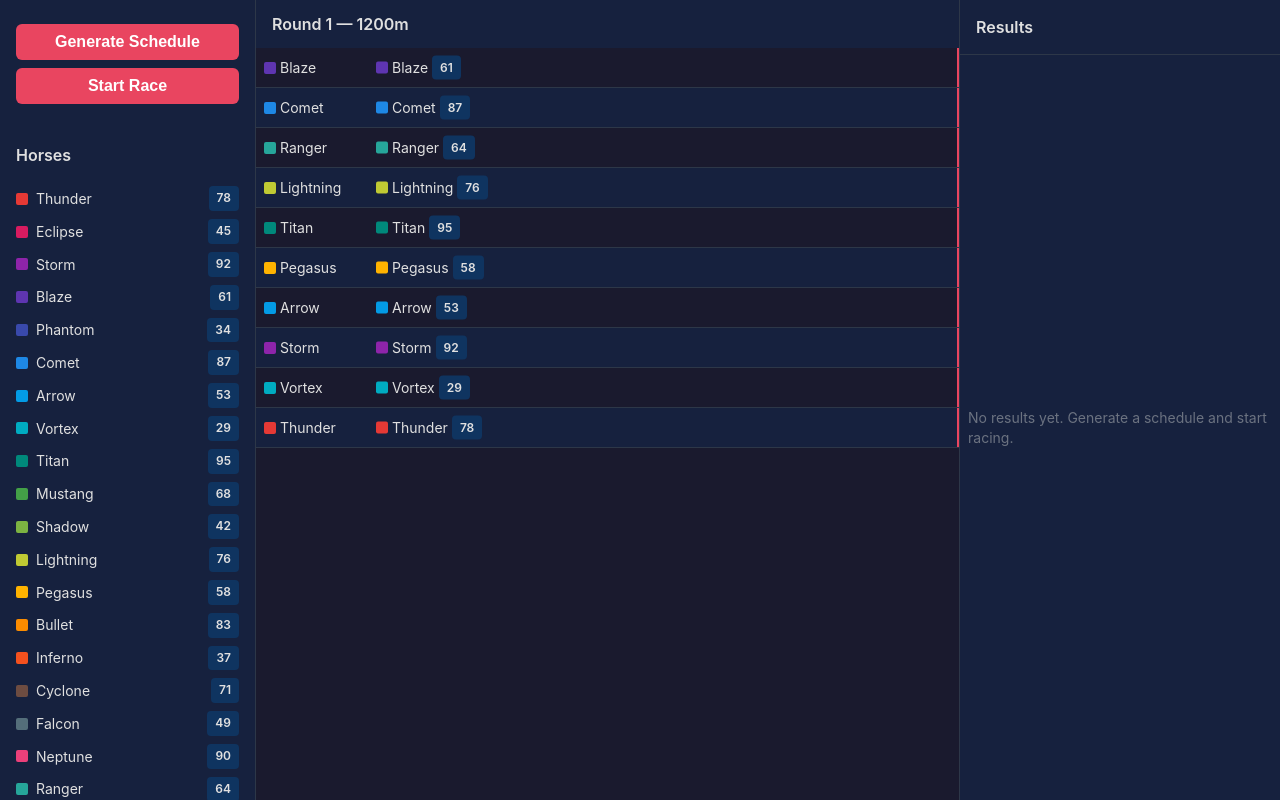
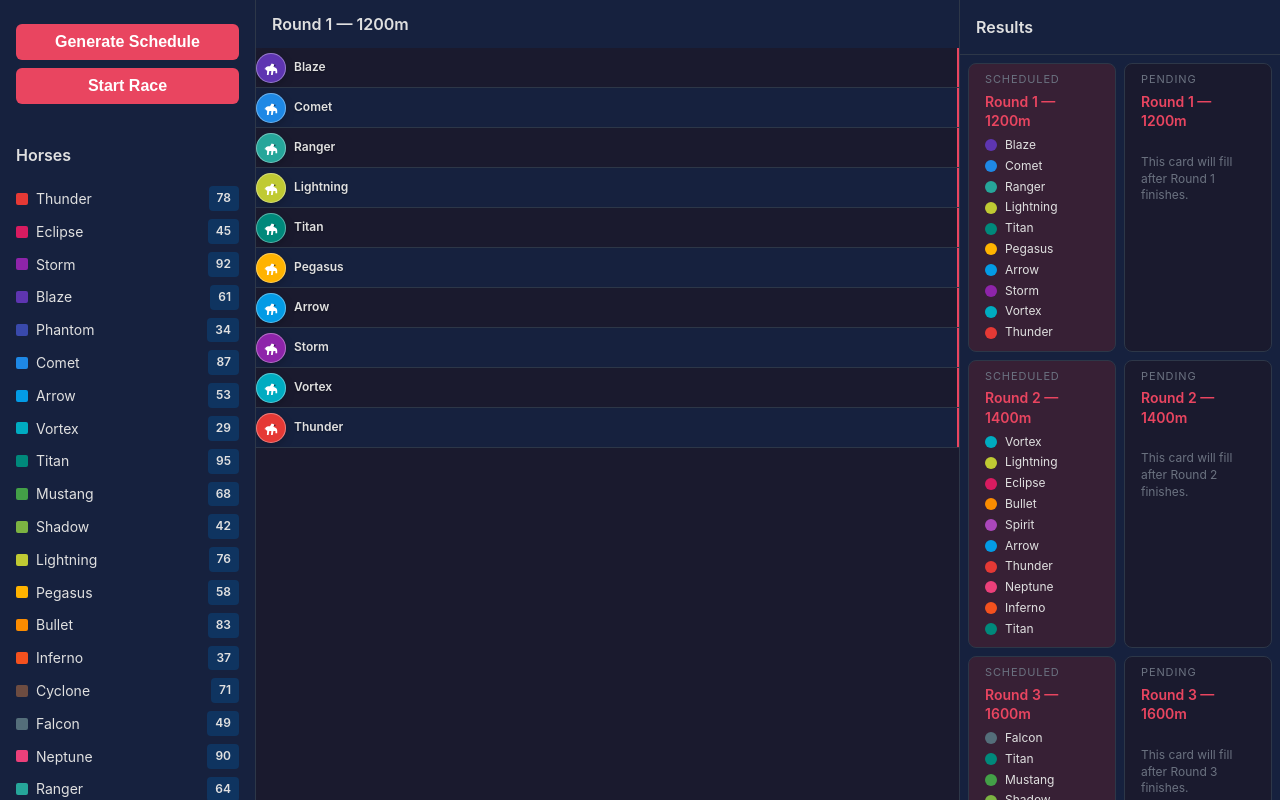
Before and after one commit to ikolass/horse-racing-game, a Vue app: page / in a window 1280 px wide. Both pictures are taken after a click on the button "Generate Schedule". Built offline with nearby package versions, Linux system fonts and the light colour scheme.

Commit message:
Refine race flow and results UI

```diff
--- a/src/components/GameControls.vue
+++ b/src/components/GameControls.vue
@@ -25,15 +25,17 @@ import { computed } from 'vue'
 
 const store = useStore()
 const gamePhase = computed(() => store.getters['race/gamePhase'])
+const countdown = computed(() => store.getters['race/countdown'])
 
 const generateDisabled = computed(() =>
-  gamePhase.value === 'RACING' || gamePhase.value === 'ROUND_COMPLETE'
+  gamePhase.value === 'RACING' || gamePhase.value === 'ROUND_COMPLETE' || countdown.value > 0
 )
 const startDisabled = computed(() =>
-  gamePhase.value === 'IDLE' || gamePhase.value === 'RACING' || gamePhase.value === 'ROUND_COMPLETE' || gamePhase.value === 'DONE'
+  gamePhase.value === 'IDLE' || gamePhase.value === 'RACING' || gamePhase.value === 'ROUND_COMPLETE' || gamePhase.value === 'DONE' || countdown.value > 0
 )
 
 function handleGenerate() {
+  store.dispatch('race/resetRace')
   store.dispatch('schedule/generateSchedule')
   store.dispatch('race/transitionTo', 'SCHEDULED')
   store.dispatch('results/clearResults')
--- a/src/components/RaceTrack.vue
+++ b/src/components/RaceTrack.vue
@@ -3,37 +3,35 @@ import { computed } from 'vue'
 import { useStore } from 'vuex'
 
 const store = useStore()
+const MARKER_SIZE = 30
+const FINISH_LINE_WIDTH = 2
 
-const gamePhase = computed(() => store.getters['race/gamePhase'])
 const currentRound = computed(() => store.getters['race/currentRound'])
+const countdown = computed(() => store.getters['race/countdown'])
 const positions = computed(() => store.state.race.positions)
 const allHorses = computed(() => store.getters['horses/allHorses'])
 
-// The round to display: current round if set, otherwise round 1 (for SCHEDULED state)
 const visibleRound = computed(() => {
   const roundNum = currentRound.value || 1
   return store.getters['schedule/roundByNumber'](roundNum) ?? null
 })
 
-// Map horse indices to full horse objects with their index attached
 const racingHorses = computed(() => {
   if (!visibleRound.value) return []
-  return visibleRound.value.horseIndices.map(idx => ({
+  return visibleRound.value.horseIndices.map((idx) => ({
     idx,
     ...allHorses.value[idx],
   }))
 })
 
-// Returns marker style: at finish line (right-anchored) or in-track (left-anchored)
 function markerStyle(horseIdx) {
   const pos = positions.value[horseIdx] ?? 0
-  if (pos >= 1.0) {
-    return { right: '4px', left: 'auto' }
+  const normalized = Math.min(Math.max(pos, 0), 1)
+  return {
+    left: `calc(${normalized * 100}% - ${normalized * MARKER_SIZE}px - ${normalized * FINISH_LINE_WIDTH}px)`,
   }
-  return { left: (pos * 100) + '%' }
 }
 
-// Whether a schedule exists (controls empty state vs track display)
 const hasSchedule = computed(() => !!visibleRound.value)
 </script>
 
@@ -44,6 +42,9 @@ const hasSchedule = computed(() => !!visibleRound.value)
         Round {{ visibleRound.roundNumber }} &#8212; {{ visibleRound.distance }}m
       </div>
       <div class="track-container">
+        <div v-if="countdown > 0" class="countdown-overlay" data-testid="round-countdown">
+          <span class="countdown-value">{{ countdown }}</span>
+        </div>
         <div
           v-for="(horse, i) in racingHorses"
           :key="horse.idx"
@@ -51,10 +52,6 @@ const hasSchedule = computed(() => !!visibleRound.value)
           :class="i % 2 === 0 ? 'lane-odd' : 'lane-even'"
           :data-testid="`lane-${horse.idx}`"
         >
-          <div class="lane-label">
-            <span class="swatch" :style="{ backgroundColor: horse.color }"></span>
-            <span class="lane-name">{{ horse.name }}</span>
-          </div>
           <div class="track-area">
             <div class="finish-line" data-testid="finish-line"></div>
             <div
@@ -62,9 +59,20 @@ const hasSchedule = computed(() => !!visibleRound.value)
               :data-testid="`marker-${horse.idx}`"
               :style="markerStyle(horse.idx)"
             >
-              <span class="marker-swatch" :style="{ backgroundColor: horse.color }"></span>
+              <span
+                class="marker-icon"
+                :style="{ backgroundColor: horse.color }"
+                aria-hidden="true"
+              >
+                <svg viewBox="0 0 64 64" class="marker-icon-svg" focusable="false">
+                  <path
+                    d="M14 38c0-6 5-11 11-11h4l5-8 8 3-3 6 6 3c3 1 5 5 5 8v8h-5v-6h-6l-2 11h-5l1-11h-6l-2 11h-5l1-12c-4-1-7-5-7-10Z"
+                    fill="currentColor"
+                  />
+                  <circle cx="43" cy="24" r="2" fill="var(--color-bg-dominant)" />
+                </svg>
+              </span>
               <span class="marker-name">{{ horse.name }}</span>
-              <span class="marker-badge">{{ horse.condition }}</span>
             </div>
           </div>
         </div>
@@ -103,6 +111,7 @@ const hasSchedule = computed(() => !!visibleRound.value)
   display: flex;
   flex-direction: column;
   height: 400px;
+  position: relative;
 }
 
 .lane {
@@ -118,32 +127,6 @@ const hasSchedule = computed(() => !!visibleRound.value)
 
 .lane-even {
   background: var(--color-bg-secondary);
-}
-
-.lane-label {
-  width: 120px;
-  flex-shrink: 0;
-  display: flex;
-  align-items: center;
-  gap: var(--space-xs);
-  padding: 0 var(--space-sm);
-  overflow: hidden;
-}
-
-.swatch {
-  width: 12px;
-  height: 12px;
-  border-radius: 2px;
-  flex-shrink: 0;
-}
-
-.lane-name {
-  font-size: var(--font-body);
-  font-weight: var(--font-weight-regular);
-  color: var(--color-text-primary);
-  overflow: hidden;
-  text-overflow: ellipsis;
-  white-space: nowrap;
 }
 
 .track-area {
@@ -166,32 +149,61 @@ const hasSchedule = computed(() => !!visibleRound.value)
   top: 50%;
   transform: translateY(-50%);
   transition: left 45ms linear;
+  z-index: 1;
   display: flex;
   align-items: center;
-  gap: var(--space-xs);
-  white-space: nowrap;
+  gap: 8px;
 }
 
-.marker-swatch {
-  width: 12px;
-  height: 12px;
-  border-radius: 2px;
-  flex-shrink: 0;
+.marker-icon {
+  width: 30px;
+  height: 30px;
+  border-radius: 999px;
+  display: flex;
+  align-items: center;
+  justify-content: center;
+  color: #ffffff;
+  box-shadow: inset 0 0 0 1px rgba(255, 255, 255, 0.35);
+  filter: drop-shadow(0 3px 4px rgba(0, 0, 0, 0.2));
+}
+
+.marker-icon-svg {
+  width: 22px;
+  height: 22px;
 }
 
 .marker-name {
-  font-size: var(--font-body);
-  font-weight: var(--font-weight-regular);
-  color: var(--color-text-primary);
-}
-
-.marker-badge {
   font-size: var(--font-label);
   font-weight: var(--font-weight-semibold);
   color: var(--color-text-primary);
-  background: var(--color-badge-bg);
-  padding: var(--space-xs) var(--space-sm);
-  border-radius: 4px;
+  white-space: nowrap;
+  text-shadow: 0 1px 2px rgba(0, 0, 0, 0.35);
+}
+
+.countdown-overlay {
+  position: absolute;
+  inset: 0;
+  z-index: 4;
+  display: flex;
+  align-items: center;
+  justify-content: center;
+  background: rgba(8, 12, 20, 0.28);
+  pointer-events: none;
+}
+
+.countdown-value {
+  min-width: 88px;
+  min-height: 88px;
+  display: inline-flex;
+  align-items: center;
+  justify-content: center;
+  border-radius: 999px;
+  background: rgba(11, 18, 32, 0.82);
+  color: #ffffff;
+  font-size: 44px;
+  font-weight: 800;
+  line-height: 1;
+  box-shadow: 0 18px 40px rgba(0, 0, 0, 0.25);
 }
 
 .empty-state {
--- a/src/components/ResultsPanel.vue
+++ b/src/components/ResultsPanel.vue
@@ -1,46 +1,114 @@
 <script setup>
-import { computed, watch, nextTick, ref } from 'vue'
+import { computed } from 'vue'
 import { useStore } from 'vuex'
 
 const store = useStore()
 const allResults = computed(() => store.getters['results/allResults'])
+const allRounds = computed(() => store.getters['schedule/allRounds'])
 const allHorses = computed(() => store.getters['horses/allHorses'])
-const scrollContainer = ref(null)
+const currentRound = computed(() => store.getters['race/currentRound'])
+const gamePhase = computed(() => store.getters['race/gamePhase'])
+const roundFinishTimes = computed(() => store.state.race.roundFinishTimes)
 
-watch(
-  () => allResults.value.length,
-  async () => {
-    await nextTick()
-    if (scrollContainer.value) {
-      scrollContainer.value.scrollTop = scrollContainer.value.scrollHeight
+const resultsByRound = computed(() => {
+  return allResults.value.reduce((map, result) => {
+    map[result.roundNumber] = result
+    return map
+  }, {})
+})
+
+function formatElapsed(ms) {
+  return `${(ms / 1000).toFixed(2)} sn`
 }
+
+function horseElapsed(result, horseIdx) {
+  return formatElapsed(result.finishTimes?.[horseIdx] ?? 0)
 }
-)
+
+const liveResultsByRound = computed(() => {
+  const roundNumber = currentRound.value
+  if (!roundNumber || gamePhase.value === 'SCHEDULED' || gamePhase.value === 'IDLE') {
+    return {}
+  }
+
+  const round = allRounds.value.find((entry) => entry.roundNumber === roundNumber)
+  if (!round) return {}
+
+  const finishOrder = [...round.horseIndices]
+    .filter((horseIdx) => roundFinishTimes.value[horseIdx] !== undefined)
+    .sort((a, b) => roundFinishTimes.value[a] - roundFinishTimes.value[b])
+
+  if (finishOrder.length === 0) return {}
+
+  return {
+    [roundNumber]: {
+      roundNumber,
+      distance: round.distance,
+      finishOrder,
+      finishTimes: roundFinishTimes.value,
+      elapsedMs: Math.max(...Object.values(roundFinishTimes.value)),
+      live: true,
+    },
+  }
+})
+
+function displayResult(roundNumber) {
+  return resultsByRound.value[roundNumber] ?? liveResultsByRound.value[roundNumber] ?? null
+}
 </script>
 
 <template>
   <div class="results-panel" data-testid="results-panel">
     <div class="panel-header">Results</div>
 
-    <div class="results-scroll" ref="scrollContainer">
-      <div v-if="allResults.length === 0" class="empty-state">
-        No results yet. Generate a schedule and start racing.
+    <div class="results-scroll">
+      <div v-if="allRounds.length === 0" class="empty-state">
+        No schedule yet. Generate a schedule to preview each round.
       </div>
 
+      <div v-else class="rounds-list">
         <div
-        v-for="result in allResults"
-        :key="result.roundNumber"
-        class="result-card"
-        :data-testid="`result-round-${result.roundNumber}`"
+          v-for="round in allRounds"
+          :key="round.roundNumber"
+          class="round-row"
+          :data-testid="`round-row-${round.roundNumber}`"
         >
-        <div class="result-heading">
-          Round {{ result.roundNumber }} &#8212; {{ result.distance }}m
+          <section class="info-card schedule-card" :data-testid="`schedule-round-${round.roundNumber}`">
+            <div class="card-label">Scheduled</div>
+            <div class="card-heading">
+              Round {{ round.roundNumber }} &#8212; {{ round.distance }}m
             </div>
-        <ol class="finish-list">
+            <ol class="horse-list">
               <li
-            v-for="(horseIdx, place) in result.finishOrder"
+                v-for="horseIdx in round.horseIndices"
                 :key="horseIdx"
-            class="finish-item"
+                class="horse-row"
+              >
+                <span
+                  class="swatch"
+                  :style="{ backgroundColor: allHorses[horseIdx].color }"
+                ></span>
+                <span class="horse-name">{{ allHorses[horseIdx].name }}</span>
+              </li>
+            </ol>
+          </section>
+
+          <section class="info-card result-card" :data-testid="`result-round-${round.roundNumber}`">
+            <template v-if="displayResult(round.roundNumber)">
+              <div class="card-label">{{ displayResult(round.roundNumber).live ? 'Live' : 'Finished' }}</div>
+              <div class="card-header-row">
+                <div class="card-heading">
+                  Round {{ round.roundNumber }} &#8212; {{ round.distance }}m
+                </div>
+                <div class="result-timer" :data-testid="`result-time-${round.roundNumber}`">
+                  {{ formatElapsed(displayResult(round.roundNumber).elapsedMs ?? 0) }}
+                </div>
+              </div>
+              <ol class="horse-list">
+                <li
+                  v-for="(horseIdx, place) in displayResult(round.roundNumber).finishOrder"
+                  :key="horseIdx"
+                  class="horse-row"
                 >
                   <span class="place">{{ place + 1 }}.</span>
                   <span
@@ -48,8 +116,22 @@ watch(
                     :style="{ backgroundColor: allHorses[horseIdx].color }"
                   ></span>
                   <span class="horse-name">{{ allHorses[horseIdx].name }}</span>
+                  <span class="horse-time">{{ horseElapsed(displayResult(round.roundNumber), horseIdx) }}</span>
                 </li>
               </ol>
+            </template>
+
+            <template v-else>
+              <div class="card-label">Pending</div>
+              <div class="card-heading">
+                Round {{ round.roundNumber }} &#8212; {{ round.distance }}m
+              </div>
+              <div class="pending-state">
+                This card will fill after Round {{ round.roundNumber }} finishes.
+              </div>
+            </template>
+          </section>
+        </div>
       </div>
     </div>
   </div>
@@ -78,36 +160,64 @@ watch(
   padding: var(--space-sm);
 }
 
-.empty-state {
+.rounds-list {
   display: flex;
-  align-items: center;
-  justify-content: center;
-  height: 100%;
-  color: var(--color-text-muted);
-  font-size: var(--font-body);
+  flex-direction: column;
+  gap: var(--space-sm);
+}
+
+.round-row {
+  display: grid;
+  grid-template-columns: repeat(2, minmax(0, 1fr));
+  gap: var(--space-sm);
+}
+
+.info-card {
+  background: var(--color-bg-dominant, #1a1a2e);
+  border-radius: 8px;
+  padding: var(--space-sm) var(--space-md);
+  min-width: 0;
+  border: 1px solid var(--color-divider);
+}
+
+.schedule-card {
+  background: color-mix(in srgb, var(--color-bg-dominant) 86%, var(--color-accent) 14%);
 }
 
 .result-card {
   background: var(--color-bg-dominant, #1a1a2e);
-  border-radius: 6px;
-  padding: var(--space-sm) var(--space-md);
-  margin-bottom: var(--space-sm);
 }
 
-.result-heading {
+.card-label {
+  font-size: 11px;
+  text-transform: uppercase;
+  letter-spacing: 0.08em;
+  color: var(--color-text-muted);
+  margin-bottom: 4px;
+}
+
+.card-heading {
   font-size: var(--font-body);
   font-weight: var(--font-weight-semibold);
   color: var(--color-accent);
   margin-bottom: var(--space-xs);
 }
 
-.finish-list {
+.card-header-row {
+  display: flex;
+  align-items: baseline;
+  justify-content: space-between;
+  gap: var(--space-sm);
+  margin-bottom: var(--space-xs);
+}
+
+.horse-list {
   list-style: none;
   padding: 0;
   margin: 0;
 }
 
-.finish-item {
+.horse-row {
   display: flex;
   align-items: center;
   gap: var(--space-sm);
@@ -131,8 +241,45 @@ watch(
 }
 
 .horse-name {
+  flex: 1;
   white-space: nowrap;
   overflow: hidden;
   text-overflow: ellipsis;
 }
+
+.horse-time {
+  flex-shrink: 0;
+  font-variant-numeric: tabular-nums;
+  color: var(--color-text-muted);
+}
+
+.result-timer {
+  font-size: var(--font-label);
+  font-weight: var(--font-weight-semibold);
+  color: var(--color-text-muted);
+  white-space: nowrap;
+}
+
+.pending-state {
+  min-height: 88px;
+  display: flex;
+  align-items: center;
+  color: var(--color-text-muted);
+  font-size: var(--font-label);
+}
+
+.empty-state {
+  display: flex;
+  align-items: center;
+  justify-content: center;
+  height: 100%;
+  color: var(--color-text-muted);
+  font-size: var(--font-body);
+}
+
+@media (max-width: 1100px) {
+  .round-row {
+    grid-template-columns: 1fr;
+  }
+}
 </style>
--- a/src/config/gameConfig.js
+++ b/src/config/gameConfig.js
@@ -6,8 +6,10 @@ export const GAME_CONFIG = Object.freeze({
   TOTAL_HORSES: 20,
   HORSES_PER_ROUND: 10,
   TOTAL_ROUNDS: 6,
+  COUNTDOWN_SECONDS: 3,
   ROUND_DISTANCES: Object.freeze([1200, 1400, 1600, 1800, 2000, 2200]),
   TICK_INTERVAL_MS: isE2EMode ? 10 : 50,
   TICKS_TO_WIN: isE2EMode ? 10 : 60,
   PAUSE_BETWEEN_ROUNDS_MS: isE2EMode ? 50 : 1500,
+  COUNTDOWN_TICK_MS: isE2EMode ? 50 : 1000,
 });
--- a/src/store/modules/race.js
+++ b/src/store/modules/race.js
@@ -9,6 +9,8 @@ const VALID_TRANSITIONS = {
 };
 
 let _intervalRef = null
+let _betweenRoundsTimeoutRef = null
+let _countdownIntervalRef = null
 
 const race = {
   namespaced: true,
@@ -17,6 +19,9 @@ const race = {
     currentRound: 0,
     positions: {},
     intervalId: null,
+    roundStartedAt: null,
+    roundFinishTimes: {},
+    countdown: 0,
   }),
   mutations: {
     SET_GAME_PHASE(state, phase) {
@@ -34,6 +39,15 @@ const race = {
     SET_INTERVAL_ID(state, id) {
       state.intervalId = id;
     },
+    SET_ROUND_STARTED_AT(state, timestamp) {
+      state.roundStartedAt = timestamp;
+    },
+    SET_ROUND_FINISH_TIMES(state, finishTimes) {
+      state.roundFinishTimes = finishTimes;
+    },
+    SET_COUNTDOWN(state, countdown) {
+      state.countdown = countdown;
+    },
   },
   actions: {
     transitionTo({ commit, state }, phase) {
@@ -45,11 +59,51 @@ const race = {
       commit('SET_GAME_PHASE', phase);
       return true;
     },
-    startRace({ commit, dispatch, rootGetters }) {
-      dispatch('transitionTo', 'RACING');
+    resetRace({ commit }) {
+      if (_intervalRef) {
+        clearInterval(_intervalRef);
+        _intervalRef = null;
+      }
+      if (_betweenRoundsTimeoutRef) {
+        clearTimeout(_betweenRoundsTimeoutRef);
+        _betweenRoundsTimeoutRef = null;
+      }
+      if (_countdownIntervalRef) {
+        clearInterval(_countdownIntervalRef);
+        _countdownIntervalRef = null;
+      }
+      commit('SET_INTERVAL_ID', null);
+      commit('RESET_POSITIONS');
+      commit('SET_CURRENT_ROUND', 0);
+      commit('SET_ROUND_STARTED_AT', null);
+      commit('SET_ROUND_FINISH_TIMES', {});
+      commit('SET_COUNTDOWN', 0);
+      commit('SET_GAME_PHASE', 'IDLE');
+    },
+    startRace({ commit, dispatch }) {
       commit('SET_CURRENT_ROUND', 1);
-      const round = rootGetters['schedule/roundByNumber'](1);
-      if (round) dispatch('runRound', { horseIndices: round.horseIndices });
+      dispatch('startRoundCountdown', 1);
+    },
+    startRoundCountdown({ commit, dispatch }, roundNumber) {
+      if (_countdownIntervalRef) {
+        clearInterval(_countdownIntervalRef);
+        _countdownIntervalRef = null;
+      }
+
+      commit('SET_COUNTDOWN', GAME_CONFIG.COUNTDOWN_SECONDS);
+
+      let countdown = GAME_CONFIG.COUNTDOWN_SECONDS;
+      _countdownIntervalRef = setInterval(() => {
+        countdown -= 1;
+        commit('SET_COUNTDOWN', countdown);
+
+        if (countdown <= 0) {
+          clearInterval(_countdownIntervalRef);
+          _countdownIntervalRef = null;
+          dispatch('transitionTo', 'RACING');
+          dispatch('startRoundByNumber', roundNumber);
+        }
+      }, GAME_CONFIG.COUNTDOWN_TICK_MS);
     },
     runRound({ commit, state, rootState, dispatch }, { horseIndices }) {
       // Defensively clear any existing interval
@@ -74,15 +128,25 @@ const race = {
       const initPos = {};
       horseIndices.forEach(idx => { initPos[idx] = 0; });
       commit('SET_POSITIONS', initPos);
+      commit('SET_ROUND_STARTED_AT', Date.now());
+      commit('SET_ROUND_FINISH_TIMES', {});
+      commit('SET_COUNTDOWN', 0);
+
+      let elapsedMs = 0;
 
       // Start the tick loop
       _intervalRef = setInterval(() => {
+        elapsedMs += GAME_CONFIG.TICK_INTERVAL_MS;
         const current = { ...state.positions };
+        const finishTimes = { ...state.roundFinishTimes };
         let allDone = true;
 
         horseIndices.forEach(idx => {
           if (current[idx] < 1.0) {
             current[idx] = Math.min(current[idx] + speeds[idx], 1.0);
+            if (current[idx] >= 1.0 && finishTimes[idx] === undefined) {
+              finishTimes[idx] = elapsedMs;
+            }
             if (current[idx] < 1.0) {
               allDone = false;
             }
@@ -90,6 +154,7 @@ const race = {
         });
 
         commit('SET_POSITIONS', current);
+        commit('SET_ROUND_FINISH_TIMES', finishTimes);
 
         if (allDone) {
           clearInterval(_intervalRef);
@@ -110,22 +175,29 @@ const race = {
         const finishOrder = [...round.horseIndices].sort((a, b) => {
           return rootState.horses.list[b].condition - rootState.horses.list[a].condition;
         });
+        const elapsedMs = Math.max(0, Date.now() - (state.roundStartedAt ?? Date.now()));
         dispatch('results/addRoundResult', {
           roundNumber: round.roundNumber,
           distance: round.distance,
           finishOrder,
+          elapsedMs,
+          finishTimes: state.roundFinishTimes,
         }, { root: true });
       }
 
-      setTimeout(() => {
+      _betweenRoundsTimeoutRef = setTimeout(() => {
+        _betweenRoundsTimeoutRef = null;
         if (state.currentRound >= GAME_CONFIG.TOTAL_ROUNDS) {
+          commit('SET_ROUND_STARTED_AT', null);
+          commit('SET_ROUND_FINISH_TIMES', {});
           dispatch('transitionTo', 'DONE');
         } else {
           const nextRound = state.currentRound + 1;
           commit('RESET_POSITIONS');
           commit('SET_CURRENT_ROUND', nextRound);
-          dispatch('transitionTo', 'RACING');
-          dispatch('startRoundByNumber', nextRound);
+          commit('SET_ROUND_STARTED_AT', null);
+          commit('SET_ROUND_FINISH_TIMES', {});
+          dispatch('startRoundCountdown', nextRound);
         }
       }, GAME_CONFIG.PAUSE_BETWEEN_ROUNDS_MS);
     },
@@ -141,6 +213,7 @@ const race = {
     isScheduled: (state) => state.gamePhase === 'SCHEDULED',
     isRacing: (state) => state.gamePhase === 'RACING',
     isDone: (state) => state.gamePhase === 'DONE',
+    countdown: (state) => state.countdown,
   },
 };
 
```
Also changed, not shown: 2 other files (tests, documents, lock files or other folders). Lines whose indentation alone changed are shown as unchanged.
